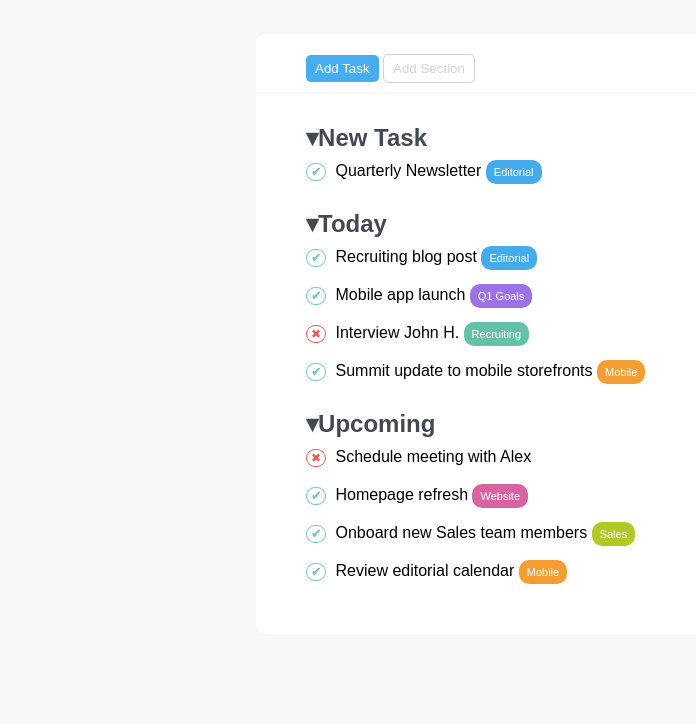
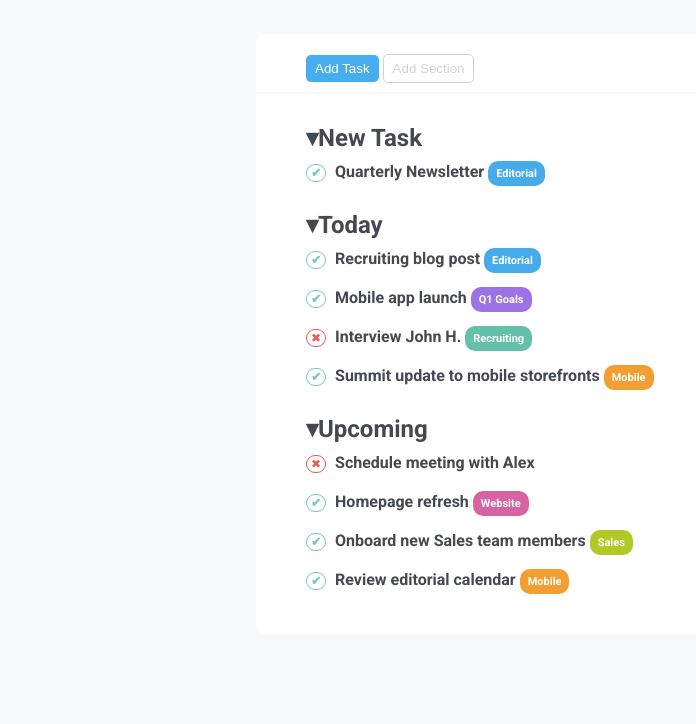
Before and after one commit to CaraccioloJessica/html-css-toboolist, a plain HTML site: page index.html in a window 1280 px wide. Shown: the part 76-800 px from the top of the page, without its empty margins (0-696 px from the left). Drawn offline with Linux system fonts and the light colour scheme.

Commit message:
added roboto font

```diff
--- a/css/style.css
+++ b/css/style.css
@@ -5,7 +5,7 @@
   box-sizing: border-box;
 }
 body{
-font-family: Arial, Helvetica, sans-serif;
+font-family: 'Roboto', sans-serif;
 background-color: #F6F8F9;
 }
 
@@ -78,7 +78,7 @@ section{
   margin-bottom: 30px;
 }
 
-h2{
+h2, span{
   color: #444851;
   margin-bottom: 10px;
 }
--- a/index.html
+++ b/index.html
@@ -4,6 +4,9 @@
   <meta charset="UTF-8">
   <meta http-equiv="X-UA-Compatible" content="IE=edge">
   <meta name="viewport" content="width=device-width, initial-scale=1.0">
+  <link rel="preconnect" href="https://fonts.googleapis.com">
+<link rel="preconnect" href="https://fonts.gstatic.com" crossorigin>
+<link href="https://fonts.googleapis.com/css2?family=Roboto:wght@700&display=swap" rel="stylesheet">
   <link rel="stylesheet" href="css/style.css">
   <title>Toboolist</title>
 </head>
```
